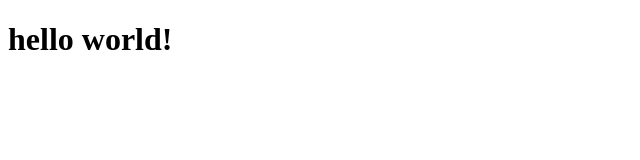
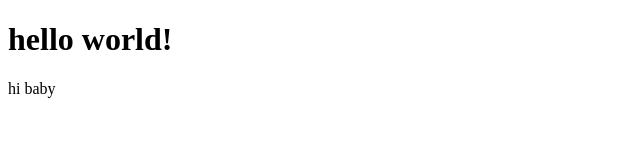
Before and after one commit to ghilman-naqvi-1/ghilman-portfolio, a plain HTML site: page index.html in a window 1280 px wide. Shown: the full height of the page, 0-640 px from the left. Drawn offline with Linux system fonts and the light colour scheme.

Commit message:
Added para

```diff
--- a/index.html
+++ b/index.html
@@ -7,5 +7,6 @@
 </head>
 <body>
     <h1>hello world!</h1>
+    <p>hi baby</p>
 </body>
 </html>
```
